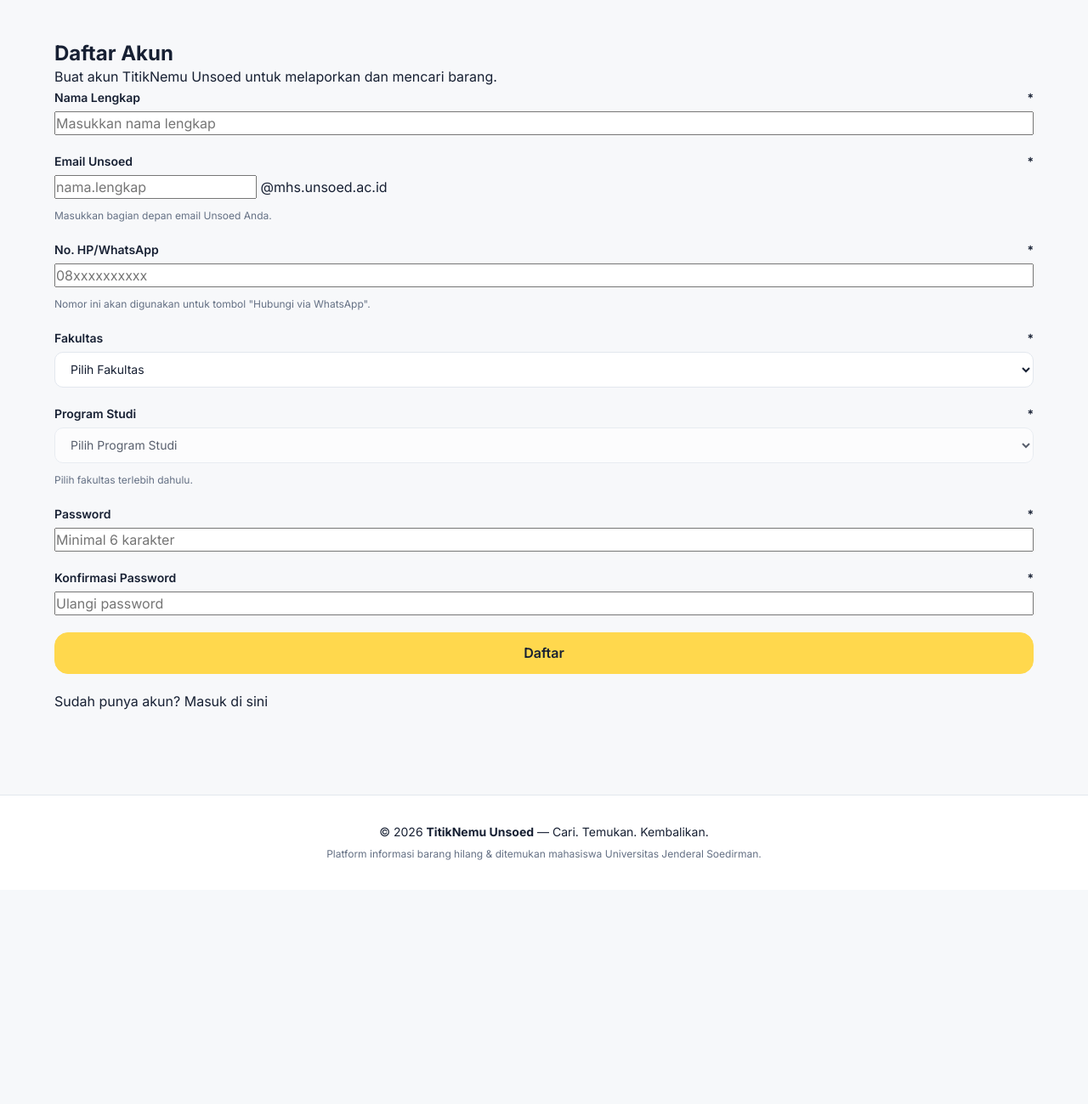
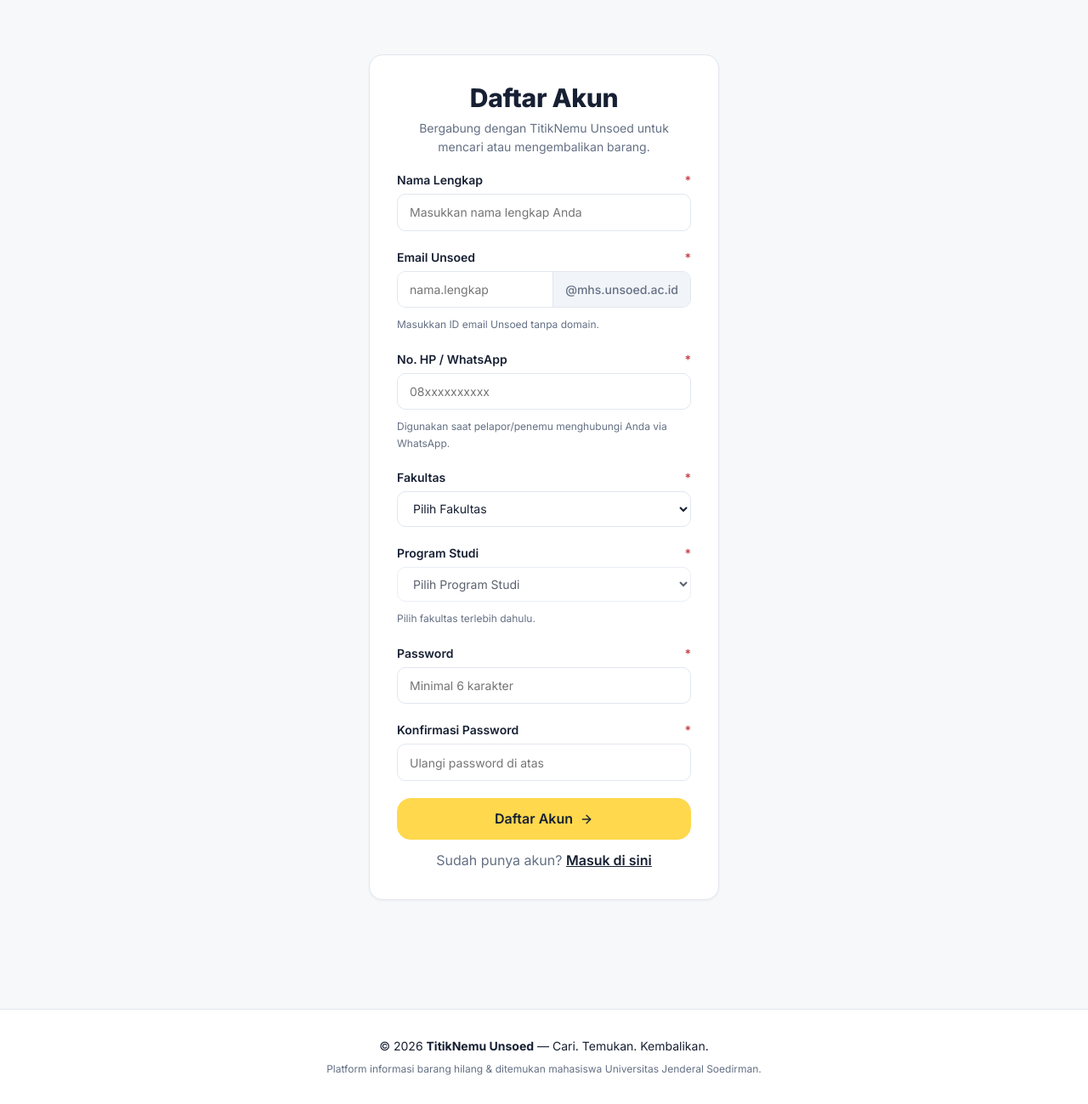
Before and after one commit to teguhsuryaro/titik-nemu-unsoed-web, a PHP site: page /register.php in a window 1280 px wide. Shown: the part 64-1363 px from the top of the page at 85% size. Before the commit the page ends 1076 px from the top, so only its background shows below. Run offline with PHP 8.4, Linux system fonts and the light colour scheme; data comes from the database, SQL or seed files in the repository.

Commit message:
ui: fase 5 - auth login dan register, panel input affix, validasi aksesibel

```diff
--- a/css/style.css
+++ b/css/style.css
@@ -1786,6 +1786,10 @@ small {
 .text-muted { color: var(--muted); }
 .text-danger { color: var(--danger); }
 .text-success { color: var(--brand-green); }
+.text-ink { color: var(--ink); }
+.font-semibold { font-weight: 600; }
+.font-bold { font-weight: 700; }
+.underline { text-decoration: underline; }
 
 .flex { display: flex; }
 .flex-1 { flex: 1; }
--- a/register.php
+++ b/register.php
@@ -1,6 +1,7 @@
 <?php
 /**
- * register.php — Halaman Registrasi
+ * register.php — Halaman Registrasi Akun
+ * Refactored: Pure Semantic HTML5, Accessible Form, AJAX Faculty-Prodi Sync
  */
 
 $basePath  = '';
@@ -25,8 +26,8 @@ if ($resFak) {
 }
 
 // ── Proses form ──
-$errors    = [];
-$old       = []; // Simpan input lama agar tidak hilang saat validasi gagal
+$errors = [];
+$old    = []; // Simpan input lama agar tidak hilang saat validasi gagal
 
 if ($_SERVER['REQUEST_METHOD'] === 'POST') {
     // Ambil & trim input
@@ -129,7 +130,6 @@ if ($_SERVER['REQUEST_METHOD'] === 'POST') {
         $stmt->bind_param('sssiis', $nama, $emailFull, $noHp, $fakultasId, $prodiId, $hashedPassword);
 
         if ($stmt->execute()) {
-            // Redirect ke login dengan pesan sukses
             $_SESSION['flash_success'] = 'Pendaftaran berhasil! Silakan masuk dengan akun baru Anda.';
             header('Location: login.php');
             exit;
@@ -153,93 +153,107 @@ if (!empty($old['fakultas_id'])) {
     $stmtProdi->close();
 }
 
-// Mulai output HTML — session sudah dimulai di atas, jadi skip session_start di header
 require_once 'includes/header.php';
 require_once 'includes/navbar.php';
 ?>
 
 <section class="section">
-  <div class="container">
-    <div class="auth-card">
-      <div class="auth-card__header">
-        <h1 class="auth-card__title">Daftar Akun</h1>
-        <p class="auth-card__sub">Buat akun TitikNemu Unsoed untuk melaporkan dan mencari barang.</p>
+  <div class="container auth-wrapper">
+    <div class="panel">
+
+      <div class="text-center mb-4">
+        <h1 class="page-header__title">Daftar Akun</h1>
+        <p class="page-header__sub">Bergabung dengan TitikNemu Unsoed untuk mencari atau mengembalikan barang.</p>
       </div>
 
       <?php if (!empty($errors['general'])): ?>
-        <div class="alert alert--error"><?= htmlspecialchars($errors['general']) ?></div>
+        <div class="alert alert--error" role="alert">
+          <svg class="icon" aria-hidden="true"><use href="#i-alert"/></svg>
+          <span><?= htmlspecialchars($errors['general']) ?></span>
+        </div>
       <?php endif; ?>
 
-      <form method="POST" action="register.php" class="auth-form" novalidate>
+      <form method="POST" action="register.php" novalidate>
 
         <!-- Nama Lengkap -->
         <div class="form-group">
           <label for="nama" class="form-label">
-            Nama Lengkap <span class="required" aria-label="wajib">*</span>
+            <span>Nama Lengkap</span>
+            <span class="form-label__req" aria-label="Wajib diisi">*</span>
           </label>
           <input
-            type="text" id="nama" name="nama"
-            class="form-input <?= isset($errors['nama']) ? 'form-input--error' : '' ?>"
+            type="text"
+            id="nama"
+            name="nama"
+            class="form-control <?= isset($errors['nama']) ? 'form-control--error' : '' ?>"
             value="<?= htmlspecialchars($old['nama'] ?? '') ?>"
-            placeholder="Masukkan nama lengkap"
+            placeholder="Masukkan nama lengkap Anda"
             required
           >
           <?php if (isset($errors['nama'])): ?>
-            <p class="form-error"><?= htmlspecialchars($errors['nama']) ?></p>
+            <p class="form-error" role="alert"><?= htmlspecialchars($errors['nama']) ?></p>
           <?php endif; ?>
         </div>
 
-        <!-- Email -->
+        <!-- Email Unsoed -->
         <div class="form-group">
           <label for="email_prefix" class="form-label">
-            Email Unsoed <span class="required" aria-label="wajib">*</span>
+            <span>Email Unsoed</span>
+            <span class="form-label__req" aria-label="Wajib diisi">*</span>
           </label>
-          <div class="input-group">
+          <div class="input-group--affix">
             <input
-              type="text" id="email_prefix" name="email_prefix"
-              class="form-input <?= isset($errors['email_prefix']) ? 'form-input--error' : '' ?>"
+              type="text"
+              id="email_prefix"
+              name="email_prefix"
+              class="form-control <?= isset($errors['email_prefix']) ? 'form-control--error' : '' ?>"
               value="<?= htmlspecialchars($old['email_prefix'] ?? '') ?>"
               placeholder="nama.lengkap"
               autocapitalize="none"
               autocomplete="username"
               required
             >
-            <span class="input-group__append" aria-label="domain email">@mhs.unsoed.ac.id</span>
+            <span class="input-group__suffix">@mhs.unsoed.ac.id</span>
           </div>
           <?php if (isset($errors['email_prefix'])): ?>
-            <p class="form-error"><?= htmlspecialchars($errors['email_prefix']) ?></p>
+            <p class="form-error" role="alert"><?= htmlspecialchars($errors['email_prefix']) ?></p>
           <?php else: ?>
-            <p class="form-hint">Masukkan bagian depan email Unsoed Anda.</p>
+            <p class="form-hint">Masukkan ID email Unsoed tanpa domain.</p>
           <?php endif; ?>
         </div>
 
-        <!-- No HP -->
+        <!-- No HP / WhatsApp -->
         <div class="form-group">
           <label for="no_hp" class="form-label">
-            No. HP/WhatsApp <span class="required" aria-label="wajib">*</span>
+            <span>No. HP / WhatsApp</span>
+            <span class="form-label__req" aria-label="Wajib diisi">*</span>
           </label>
           <input
-            type="tel" id="no_hp" name="no_hp"
-            class="form-input <?= isset($errors['no_hp']) ? 'form-input--error' : '' ?>"
+            type="tel"
+            id="no_hp"
+            name="no_hp"
+            class="form-control <?= isset($errors['no_hp']) ? 'form-control--error' : '' ?>"
             value="<?= htmlspecialchars($old['no_hp'] ?? '') ?>"
             placeholder="08xxxxxxxxxx"
             required
           >
           <?php if (isset($errors['no_hp'])): ?>
-            <p class="form-error"><?= htmlspecialchars($errors['no_hp']) ?></p>
+            <p class="form-error" role="alert"><?= htmlspecialchars($errors['no_hp']) ?></p>
           <?php else: ?>
-            <p class="form-hint">Nomor ini akan digunakan untuk tombol "Hubungi via WhatsApp".</p>
+            <p class="form-hint">Digunakan saat pelapor/penemu menghubungi Anda via WhatsApp.</p>
           <?php endif; ?>
         </div>
 
         <!-- Fakultas -->
         <div class="form-group">
           <label for="fakultas_id" class="form-label">
-            Fakultas <span class="required" aria-label="wajib">*</span>
+            <span>Fakultas</span>
+            <span class="form-label__req" aria-label="Wajib diisi">*</span>
           </label>
           <select
-            id="fakultas_id" name="fakultas_id"
-            class="form-select <?= isset($errors['fakultas_id']) ? 'form-input--error' : '' ?>"
+            id="fakultas_id"
+            name="fakultas_id"
+            class="form-select <?= isset($errors['fakultas_id']) ? 'form-select--error' : '' ?>"
             required
           >
             <option value="">Pilih Fakultas</option>
@@ -252,18 +266,20 @@ require_once 'includes/navbar.php';
             <?php endforeach; ?>
           </select>
           <?php if (isset($errors['fakultas_id'])): ?>
-            <p class="form-error"><?= htmlspecialchars($errors['fakultas_id']) ?></p>
+            <p class="form-error" role="alert"><?= htmlspecialchars($errors['fakultas_id']) ?></p>
           <?php endif; ?>
         </div>
 
         <!-- Program Studi -->
         <div class="form-group">
           <label for="prodi_id" class="form-label">
-            Program Studi <span class="required" aria-label="wajib">*</span>
+            <span>Program Studi</span>
+            <span class="form-label__req" aria-label="Wajib diisi">*</span>
           </label>
           <select
-            id="prodi_id" name="prodi_id"
-            class="form-select <?= isset($errors['prodi_id']) ? 'form-input--error' : '' ?>"
+            id="prodi_id"
+            name="prodi_id"
+            class="form-select <?= isset($errors['prodi_id']) ? 'form-select--error' : '' ?>"
             required
           >
             <option value="">Pilih Program Studi</option>
@@ -276,7 +292,7 @@ require_once 'includes/navbar.php';
             <?php endforeach; ?>
           </select>
           <?php if (isset($errors['prodi_id'])): ?>
-            <p class="form-error"><?= htmlspecialchars($errors['prodi_id']) ?></p>
+            <p class="form-error" role="alert"><?= htmlspecialchars($errors['prodi_id']) ?></p>
           <?php endif; ?>
           <p class="form-hint prodi-hint" <?= empty($prodiList) && empty($errors['prodi_id']) ? '' : 'style="display:none;"' ?>>
             Pilih fakultas terlebih dahulu.
@@ -286,44 +302,53 @@ require_once 'includes/navbar.php';
         <!-- Password -->
         <div class="form-group">
           <label for="password" class="form-label">
-            Password <span class="required" aria-label="wajib">*</span>
+            <span>Password</span>
+            <span class="form-label__req" aria-label="Wajib diisi">*</span>
           </label>
           <input
-            type="password" id="password" name="password"
-            class="form-input <?= isset($errors['password']) ? 'form-input--error' : '' ?>"
+            type="password"
+            id="password"
+            name="password"
+            class="form-control <?= isset($errors['password']) ? 'form-control--error' : '' ?>"
             placeholder="Minimal 6 karakter"
             autocomplete="new-password"
             required
           >
           <?php if (isset($errors['password'])): ?>
-            <p class="form-error"><?= htmlspecialchars($errors['password']) ?></p>
+            <p class="form-error" role="alert"><?= htmlspecialchars($errors['password']) ?></p>
           <?php endif; ?>
         </div>
 
         <!-- Konfirmasi Password -->
         <div class="form-group">
           <label for="password_confirm" class="form-label">
-            Konfirmasi Password <span class="required" aria-label="wajib">*</span>
+            <span>Konfirmasi Password</span>
+            <span class="form-label__req" aria-label="Wajib diisi">*</span>
           </label>
           <input
-            type="password" id="password_confirm" name="password_confirm"
-            class="form-input <?= isset($errors['password_confirm']) ? 'form-input--error' : '' ?>"
-            placeholder="Ulangi password"
+            type="password"
+            id="password_confirm"
+            name="password_confirm"
+            class="form-control <?= isset($errors['password_confirm']) ? 'form-control--error' : '' ?>"
+            placeholder="Ulangi password di atas"
             autocomplete="new-password"
             required
           >
           <?php if (isset($errors['password_confirm'])): ?>
-            <p class="form-error"><?= htmlspecialchars($errors['password_confirm']) ?></p>
+            <p class="form-error" role="alert"><?= htmlspecialchars($errors['password_confirm']) ?></p>
           <?php endif; ?>
         </div>
 
-        <!-- Submit -->
-        <div class="form-group mt-2">
-          <button type="submit" class="btn btn--primary btn--block btn--lg">Daftar</button>
+        <!-- Submit Button -->
+        <div class="mt-4 mb-3">
+          <button type="submit" class="btn btn--primary btn--block btn--lg">
+            <span>Daftar Akun</span>
+            <svg class="icon icon--sm" aria-hidden="true"><use href="#i-arrow-right"/></svg>
+          </button>
         </div>
 
-        <p class="auth-card__footer">
-          Sudah punya akun? <a href="login.php">Masuk di sini</a>
+        <p class="text-sm text-center text-muted">
+          Sudah punya akun? <a href="login.php" class="font-semibold text-ink underline">Masuk di sini</a>
         </p>
 
       </form>
```
Also changed, not shown: login.php (+42 -24 lines).
